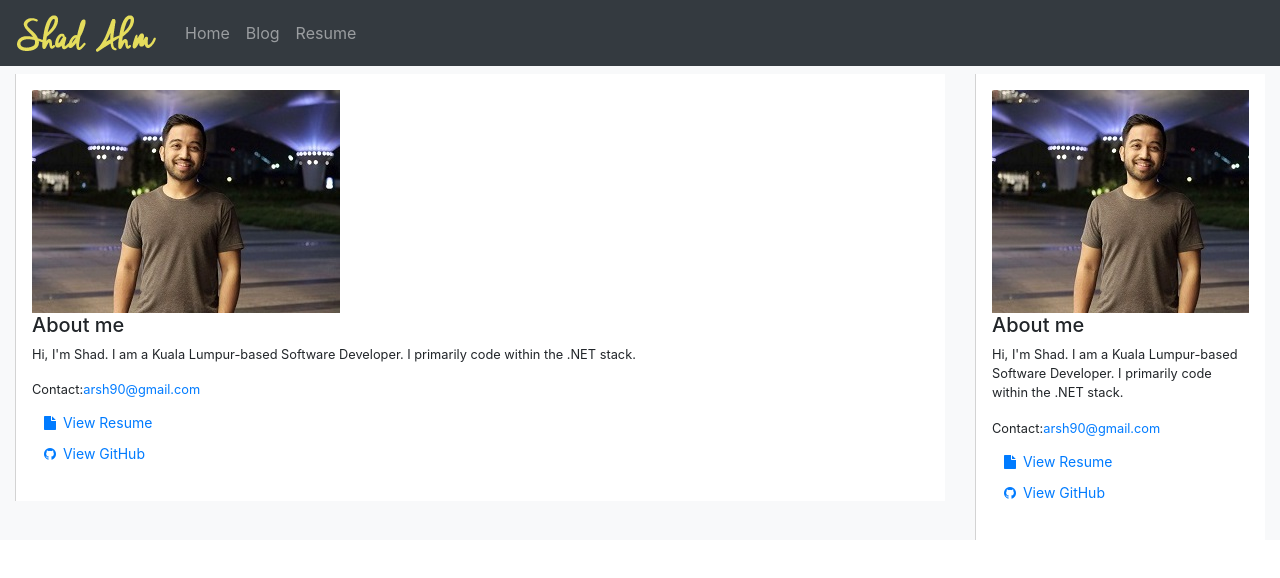
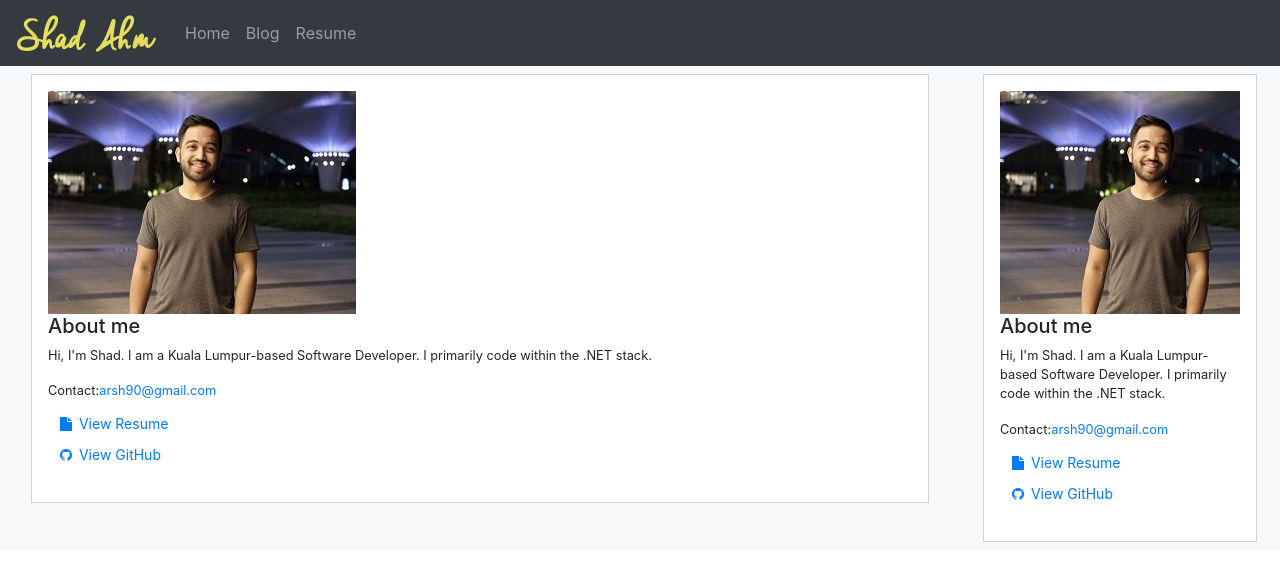
Before and after one commit to ShadAhm/shadahm.github.io, an Angular app: page /about in a window 1280 px wide. Shown: the top 578 px of the page. Built offline with nearby package versions, Linux system fonts and the light colour scheme.

Commit message:
Spacing changes

```diff
--- a/src/app/app.component.html
+++ b/src/app/app.component.html
@@ -16,10 +16,12 @@
   </nav>
 </header>
 
-<div class="container-fluid pt-2 bg-light">
+<div class="container-fluid bg-light">
   <div class="row">
     <div class="col-md-9">
-      <router-outlet></router-outlet>
+      <div class="main-content m-2">
+        <router-outlet></router-outlet>
+      </div>
     </div>
     <div class="col-md-3">
       <about-me></about-me>
--- a/src/app/components/about/about.component.html
+++ b/src/app/components/about/about.component.html
@@ -1,4 +1,4 @@
-<div class="about-me-panel bg-white">
+<div class="about-me-panel m-2 bg-white">
   <div class="about-me-imagebox">
     <img src="./assets/images/me.jpg" class="mx-auto" />
   </div>
--- a/src/app/components/about/about.component.scss
+++ b/src/app/components/about/about.component.scss
@@ -1,7 +1,7 @@
 div.about-me-panel {
   box-shadow: 23ex;
   font-size: 0.8rem;
-  border-left: 1px solid lightgray;
+  border: 1px solid lightgray;
   padding: 1rem;
 }
 
```
